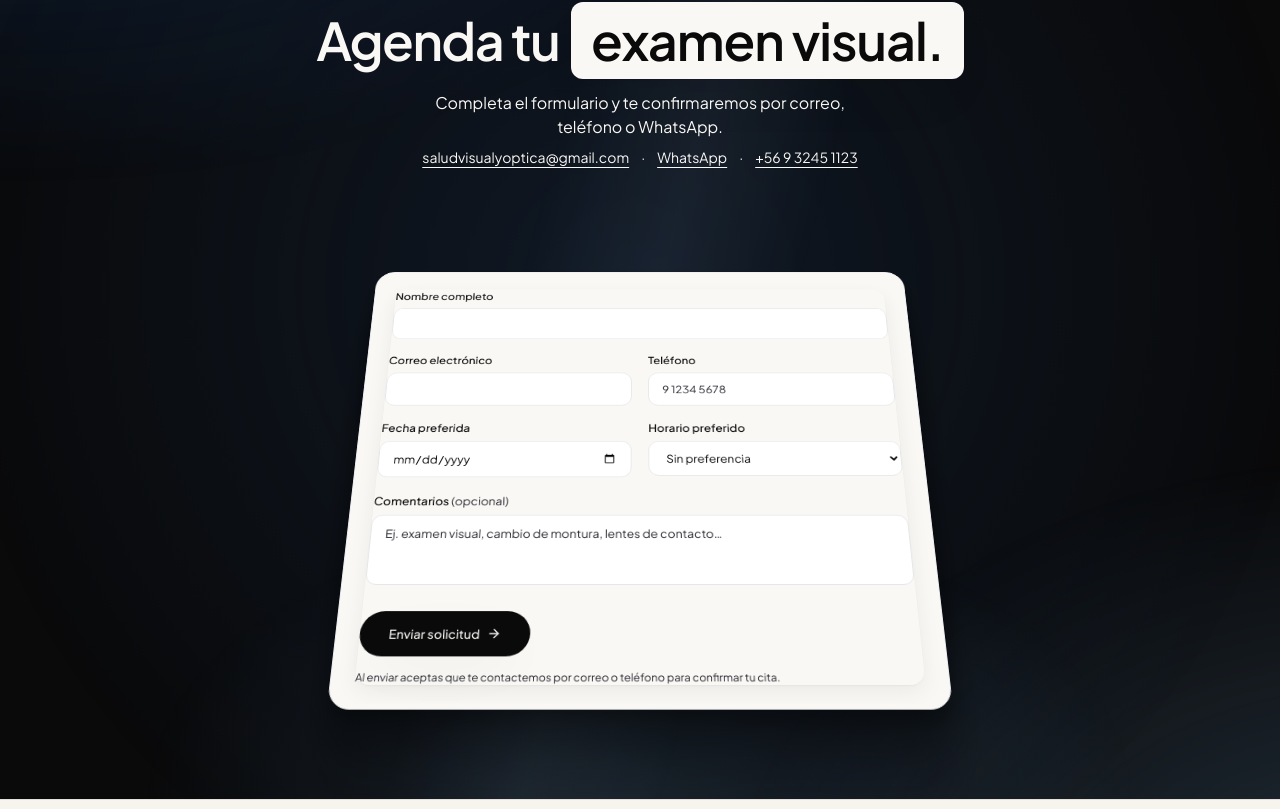
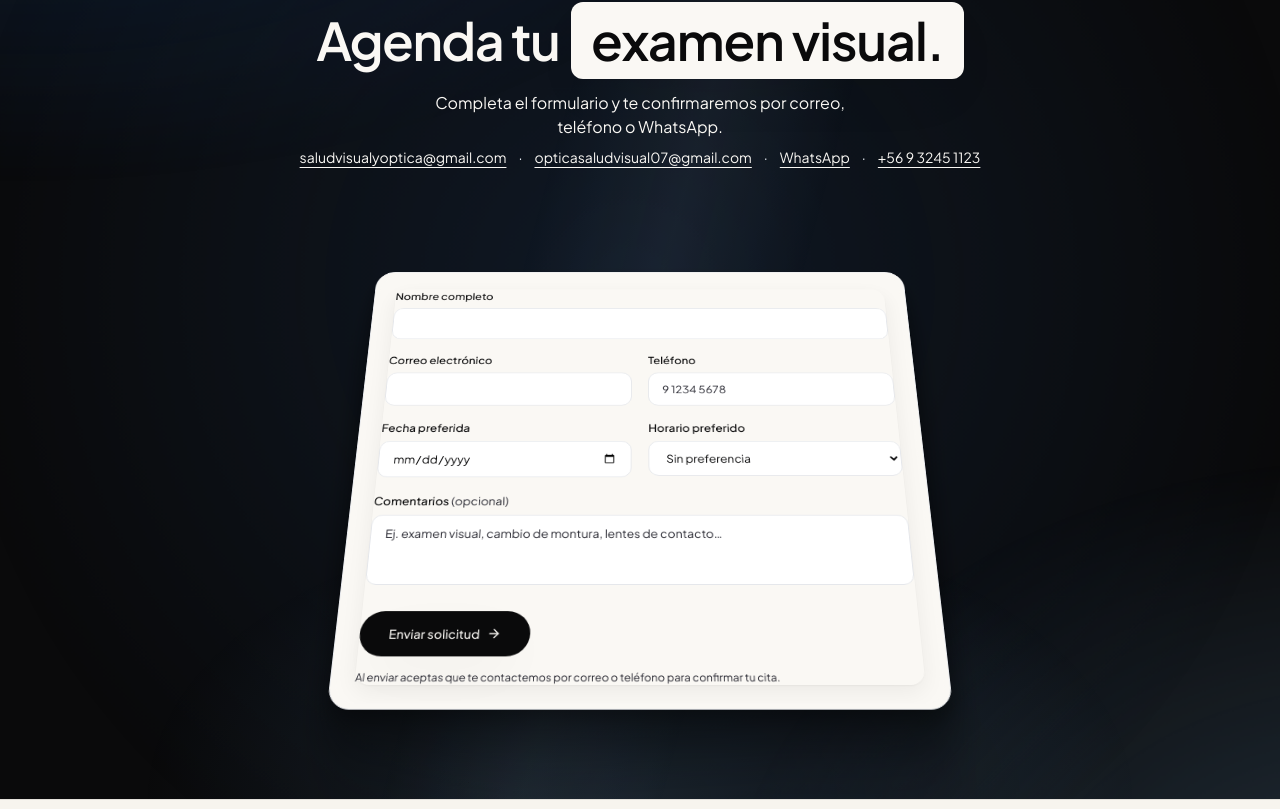
Before and after one commit to menguex/optica-nova, a Next.js app: page / in a window 1280 px wide. Shown: the part 9211-10020 px from the top of the page. Built offline with nearby package versions, Linux system fonts and the light colour scheme.

Commit message:
Remove placeholder contacts; keep OSV channels only.
Keep only the provided emails, Instagram handle, and WhatsApp phone across footer, reservation header, and email routing.

```diff
--- a/components/sections/ContactReservationScroll.tsx
+++ b/components/sections/ContactReservationScroll.tsx
@@ -25,12 +25,21 @@ export function ContactReservationScroll({
           WhatsApp.
         </p>
         <p className="mt-2 flex flex-wrap items-center justify-center gap-x-3 gap-y-1 text-sm text-on-dark">
-          <a
-            href={`mailto:${brand.email}`}
-            className="underline underline-offset-4 transition-colors hover:text-reserve-fg"
-          >
-            {brand.email}
-          </a>
+          {(brand.emails ?? [brand.email]).map((email, index) => (
+            <span key={email} className="inline-flex items-center gap-3">
+              <a
+                href={`mailto:${email}`}
+                className="underline underline-offset-4 transition-colors hover:text-reserve-fg"
+              >
+                {email}
+              </a>
+              {index < (brand.emails ?? [brand.email]).length - 1 ? (
+                <span className="hidden text-on-dark-secondary sm:inline" aria-hidden>
+                  ·
+                </span>
+              ) : null}
+            </span>
+          ))}
           <span className="hidden text-on-dark-secondary sm:inline" aria-hidden>
             ·
           </span>
--- a/lib/data/brand.ts
+++ b/lib/data/brand.ts
@@ -5,10 +5,6 @@ export const brand = {
   email: "saludvisualyoptica@gmail.com",
   emails: ["saludvisualyoptica@gmail.com", "opticasaludvisual07@gmail.com"],
   instagram: [
-    {
-      handle: "@optica.saludvisual.ovalle",
-      url: "https://www.instagram.com/optica.saludvisual.ovalle",
-    },
     {
       handle: "@saludvisual.optica.ovalle",
       url: "https://www.instagram.com/saludvisual.optica.ovalle",
--- a/lib/email/send-reservation.ts
+++ b/lib/email/send-reservation.ts
@@ -51,7 +51,7 @@ export async function sendReservationEmail(data: ReservationPayload) {
   const port = Number(process.env.SMTP_PORT || "587");
   const user = process.env.SMTP_USER;
   const pass = process.env.SMTP_PASS;
-  const to = process.env.MAIL_TO || brand.email;
+  const to = process.env.MAIL_TO || (brand.emails ?? [brand.email]).join(",");
   const from =
     process.env.MAIL_FROM || `"${brand.name}" <${user || "noreply@localhost"}>`;
 
```
Also changed, not shown: 1 other file (tests, documents, lock files or other folders).
